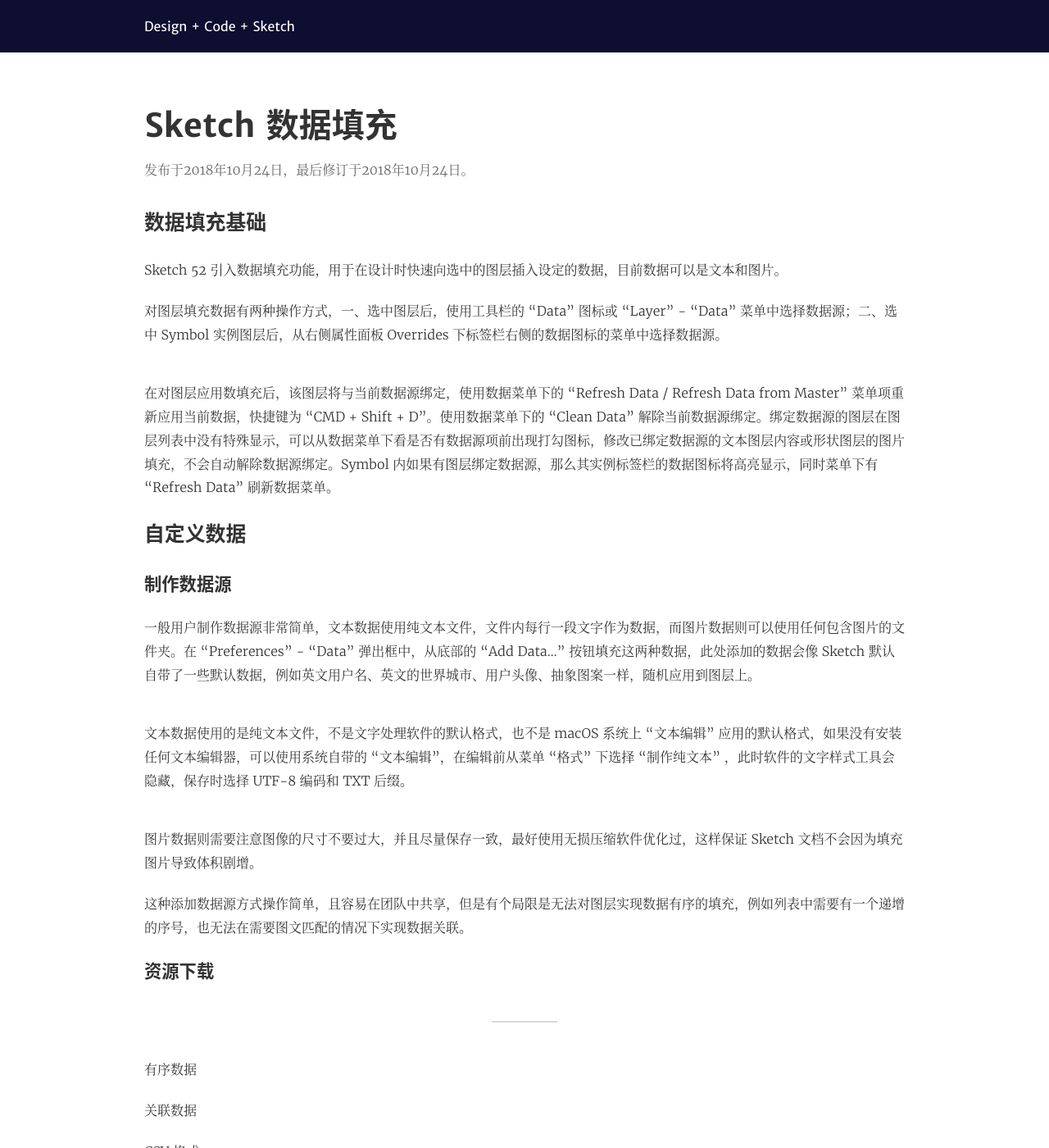
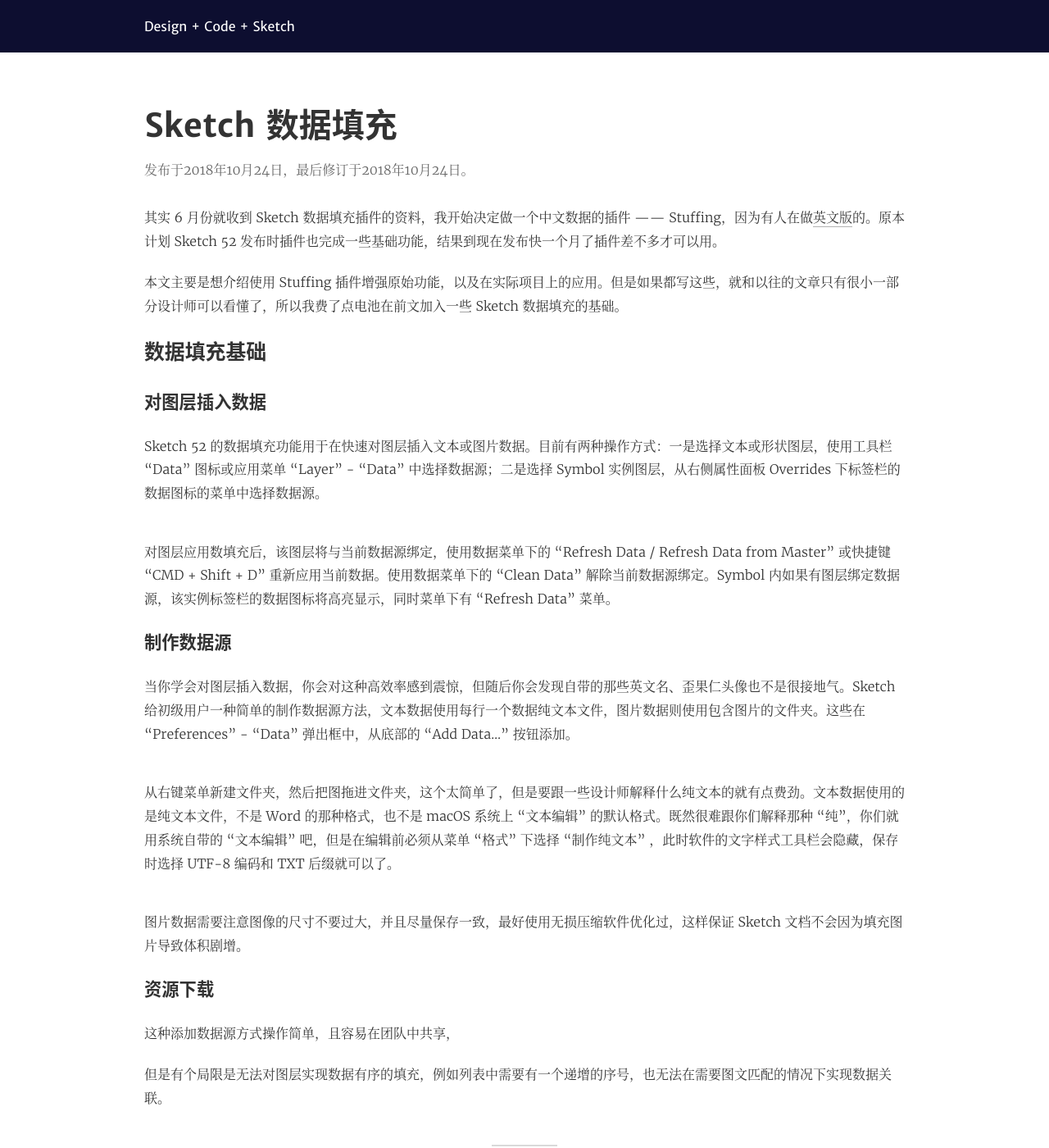
Before and after one commit to Ashung/ashung.github.io, a Jekyll site: the page built from _posts/2018-10-24-sketch-data.md, in a window 1280 px wide and 1400 px high. Shown: the whole window at 82% size. Built offline with Jekyll 4.4.1, drawn with Linux system fonts in a browser that asks for light colours; comment, search, counter and statistics services are not loaded; some of the changed text lies outside the part shown.

Commit message:
Sketch Data

````diff
--- a/_posts/2018-10-24-sketch-data.md
+++ b/_posts/2018-10-24-sketch-data.md
@@ -1,36 +1,44 @@
 ---
 title:  Sketch 数据填充
-excerpt: 介绍 Sketch 数据填充功能和数据源制作，以及利用 Stuffing 插件处理真实项目的复杂数据填充。
+excerpt: 使用 Stuffing 插件处理实际项目的数据填充。
 updated: 2018-10-24
 ---
 
+其实 6 月份就收到 Sketch 数据填充插件的资料，我开始决定做一个中文数据的插件 —— Stuffing，因为有人在做[英文版](https://rdd.reactdraw.com/)的。原本计划 Sketch 52 发布时插件也完成一些基础功能，结果到现在发布快一个月了插件差不多才可以用。
+
+本文主要是想介绍使用 Stuffing 插件增强原始功能，以及在实际项目上的应用。但是如果都写这些，就和以往的文章只有很小一部分设计师可以看懂了，所以我费了点电池在前文加入一些 Sketch 数据填充的基础。
+
 ## 数据填充基础
 
-Sketch 52 引入数据填充功能，用于在设计时快速向选中的图层插入设定的数据，目前数据可以是文本和图片。
+### 对图层插入数据
 
-对图层填充数据有两种操作方式，一、选中图层后，使用工具栏的 “Data” 图标或 “Layer” - “Data” 菜单中选择数据源；二、选中 Symbol 实例图层后，从右侧属性面板 Overrides 下标签栏右侧的数据图标的菜单中选择数据源。
+Sketch 52 的数据填充功能用于在快速对图层插入文本或图片数据。目前有两种操作方式：一是选择文本或形状图层，使用工具栏 “Data” 图标或应用菜单 “Layer” - “Data” 中选择数据源；二是选择 Symbol 实例图层，从右侧属性面板 Overrides 下标签栏的数据图标的菜单中选择数据源。
 
 ![]()
 
-在对图层应用数填充后，该图层将与当前数据源绑定，使用数据菜单下的 “Refresh Data / Refresh Data from Master” 菜单项重新应用当前数据，快捷键为 “CMD + Shift + D”。使用数据菜单下的 “Clean Data” 解除当前数据源绑定。绑定数据源的图层在图层列表中没有特殊显示，可以从数据菜单下看是否有数据源项前出现打勾图标，修改已绑定数据源的文本图层内容或形状图层的图片填充，不会自动解除数据源绑定。Symbol 内如果有图层绑定数据源，那么其实例标签栏的数据图标将高亮显示，同时菜单下有 “Refresh Data” 刷新数据菜单。
-
-## 自定义数据
+对图层应用数填充后，该图层将与当前数据源绑定，使用数据菜单下的 “Refresh Data / Refresh Data from Master” 或快捷键 “CMD + Shift + D” 重新应用当前数据。使用数据菜单下的 “Clean Data” 解除当前数据源绑定。Symbol 内如果有图层绑定数据源，该实例标签栏的数据图标将高亮显示，同时菜单下有 “Refresh Data” 菜单。
 
 ### 制作数据源
 
-一般用户制作数据源非常简单，文本数据使用纯文本文件，文件内每行一段文字作为数据，而图片数据则可以使用任何包含图片的文件夹。在 “Preferences” - “Data” 弹出框中，从底部的 “Add Data...” 按钮填充这两种数据，此处添加的数据会像 Sketch 默认自带了一些默认数据，例如英文用户名、英文的世界城市、用户头像、抽象图案一样，随机应用到图层上。
+当你学会对图层插入数据，你会对这种高效率感到震惊，但随后你会发现自带的那些英文名、歪果仁头像也不是很接地气。Sketch 给初级用户一种简单的制作数据源方法，文本数据使用每行一个数据纯文本文件，图片数据则使用包含图片的文件夹。这些在 “Preferences” - “Data” 弹出框中，从底部的 “Add Data...” 按钮添加。
 
 ![]()
 
-文本数据使用的是纯文本文件，不是文字处理软件的默认格式，也不是 macOS 系统上 “文本编辑” 应用的默认格式，如果没有安装任何文本编辑器，可以使用系统自带的 “文本编辑”，在编辑前从菜单 “格式” 下选择 “制作纯文本” ，此时软件的文字样式工具会隐藏，保存时选择 UTF-8 编码和 TXT 后缀。
+从右键菜单新建文件夹，然后把图拖进文件夹，这个太简单了，但是要跟一些设计师解释什么纯文本的就有点费劲。文本数据使用的是纯文本文件，不是 Word 的那种格式，也不是 macOS 系统上 “文本编辑” 的默认格式。既然很难跟你们解释那种 “纯”，你们就用系统自带的 “文本编辑” 吧，但是在编辑前必须从菜单 “格式” 下选择 “制作纯文本” ，此时软件的文字样式工具栏会隐藏，保存时选择 UTF-8 编码和 TXT 后缀就可以了。
 
 ![]()
 
-图片数据则需要注意图像的尺寸不要过大，并且尽量保存一致，最好使用无损压缩软件优化过，这样保证 Sketch 文档不会因为填充图片导致体积剧增。
-
-这种添加数据源方式操作简单，且容易在团队中共享，但是有个局限是无法对图层实现数据有序的填充，例如列表中需要有一个递增的序号，也无法在需要图文匹配的情况下实现数据关联。
+图片数据需要注意图像的尺寸不要过大，并且尽量保存一致，最好使用无损压缩软件优化过，这样保证 Sketch 文档不会因为填充图片导致体积剧增。
 
 ### 资源下载
+
+这种添加数据源方式操作简单，且容易在团队中共享，
+
+
+
+但是有个局限是无法对图层实现数据有序的填充，例如列表中需要有一个递增的序号，也无法在需要图文匹配的情况下实现数据关联。
+
+
 
 ----
 
@@ -38,7 +46,37 @@
 
 关联数据
 
-CSV 格式
+
+
+
+
+自定义表达式
+
+i > 0 ? data[i-1] + "" + (i+1) : i +1
+
+```javascript
+(i < 2) ? 1 : Number(data[i-1]) + Number(data[i-2])
+```
+
+
+
+```javascript
+(Math.random() * 100).toFixed(2)
+```
+
+
+
+```javascript
+Math.random() < 0.8 ? Math.floor(Math.random() * (100 - 60 + 1)) + 60 : Math.floor(Math.random() * 59)
+```
+
+
+
+```javascript
+var t = ''; for(var j=0;j<50;j++){t += Math.floor(Math.random()*2)} t
+```
+
+
 
 ----
 
````
